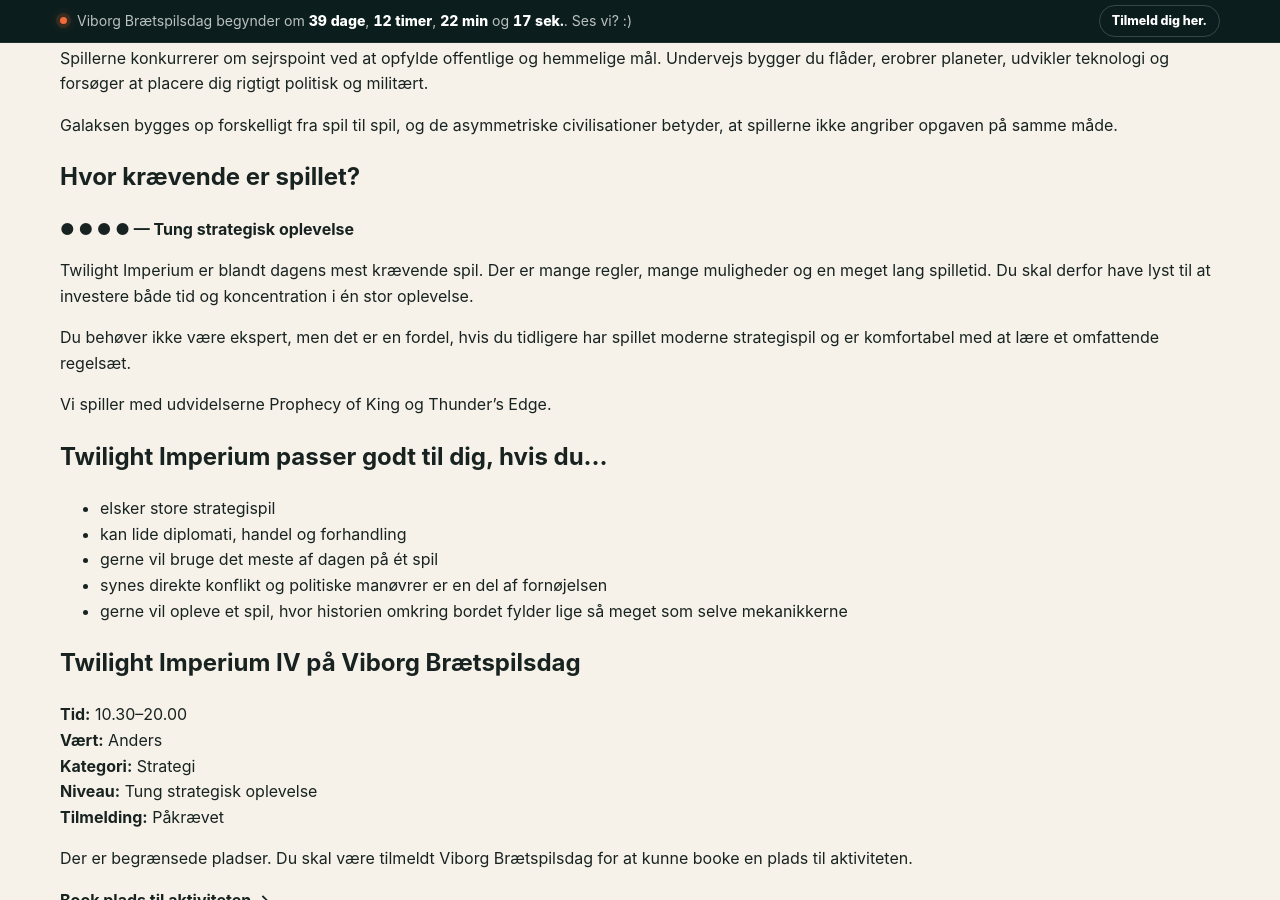
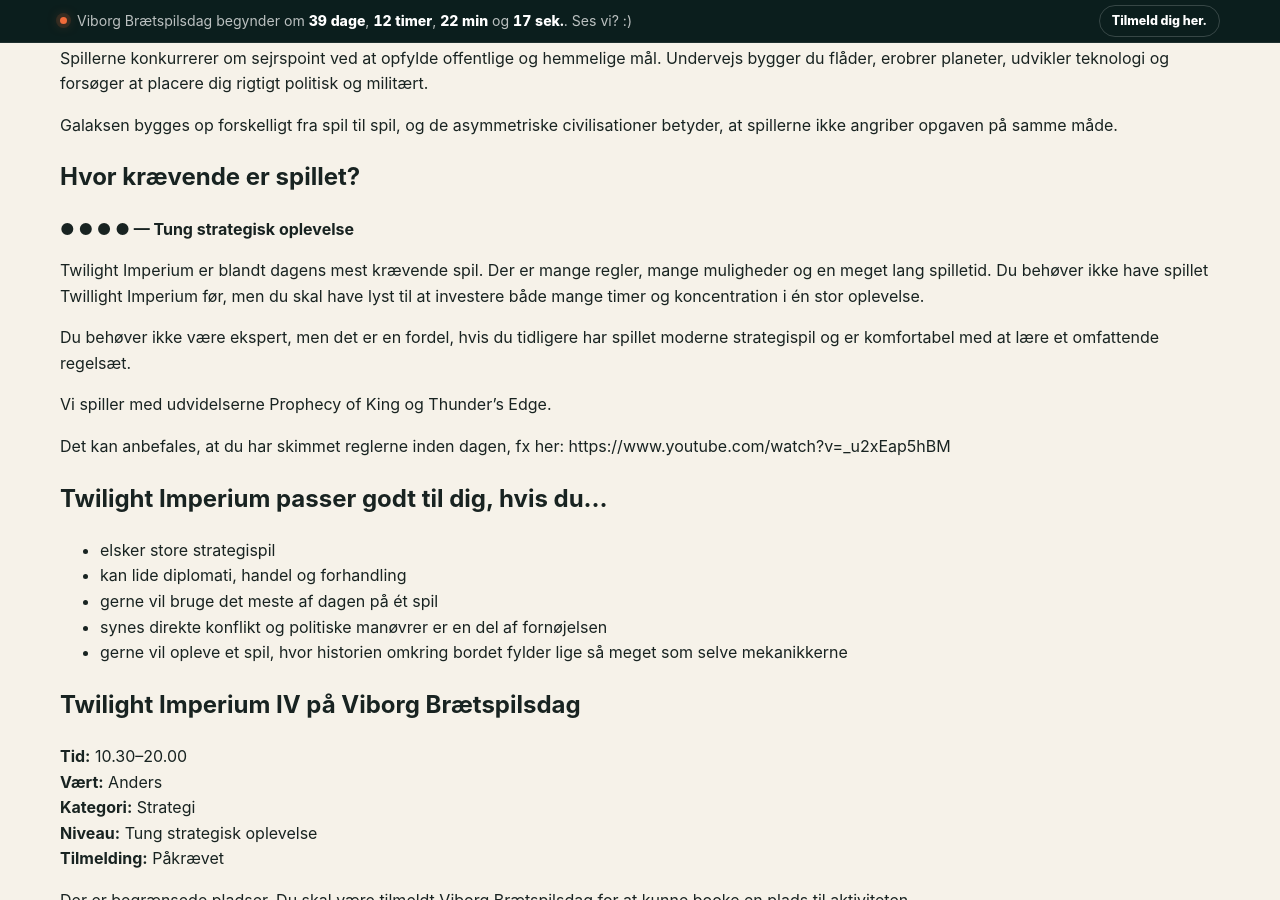
Before and after one commit to Andrejao/spilex, a Jekyll site: the page built from _posts/2026-09-15-twilight-imperium-iv.md, in a window 1280 px wide and 900 px high, scrolled down 657 px. Built offline with Jekyll 4.4.1, drawn with Linux system fonts in a browser that asks for light colours.

Commit message:
Update 2026-09-15-twilight-imperium-iv.md

```diff
--- a/_posts/2026-09-15-twilight-imperium-iv.md
+++ b/_posts/2026-09-15-twilight-imperium-iv.md
@@ -36,11 +36,13 @@
 
 **● ● ● ● — Tung strategisk oplevelse**
 
-Twilight Imperium er blandt dagens mest krævende spil. Der er mange regler, mange muligheder og en meget lang spilletid. Du skal derfor have lyst til at investere både tid og koncentration i én stor oplevelse.
+Twilight Imperium er blandt dagens mest krævende spil. Der er mange regler, mange muligheder og en meget lang spilletid. Du behøver ikke have spillet Twillight Imperium før, men du skal have lyst til at investere både mange timer og koncentration i én stor oplevelse.
 
 Du behøver ikke være ekspert, men det er en fordel, hvis du tidligere har spillet moderne strategispil og er komfortabel med at lære et omfattende regelsæt.
 
 Vi spiller med udvidelserne Prophecy of King og Thunder's Edge.
+
+Det kan anbefales, at du har skimmet reglerne inden dagen, fx her: https://www.youtube.com/watch?v=_u2xEap5hBM
 
 ## Twilight Imperium passer godt til dig, hvis du…
 
```
